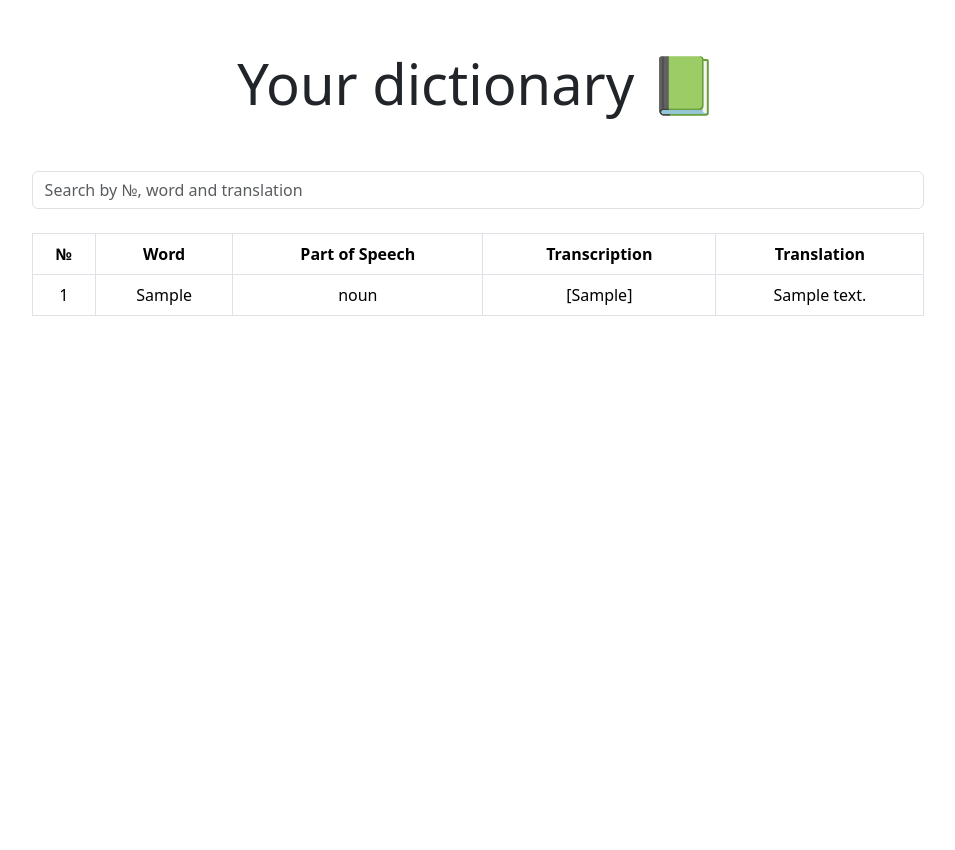
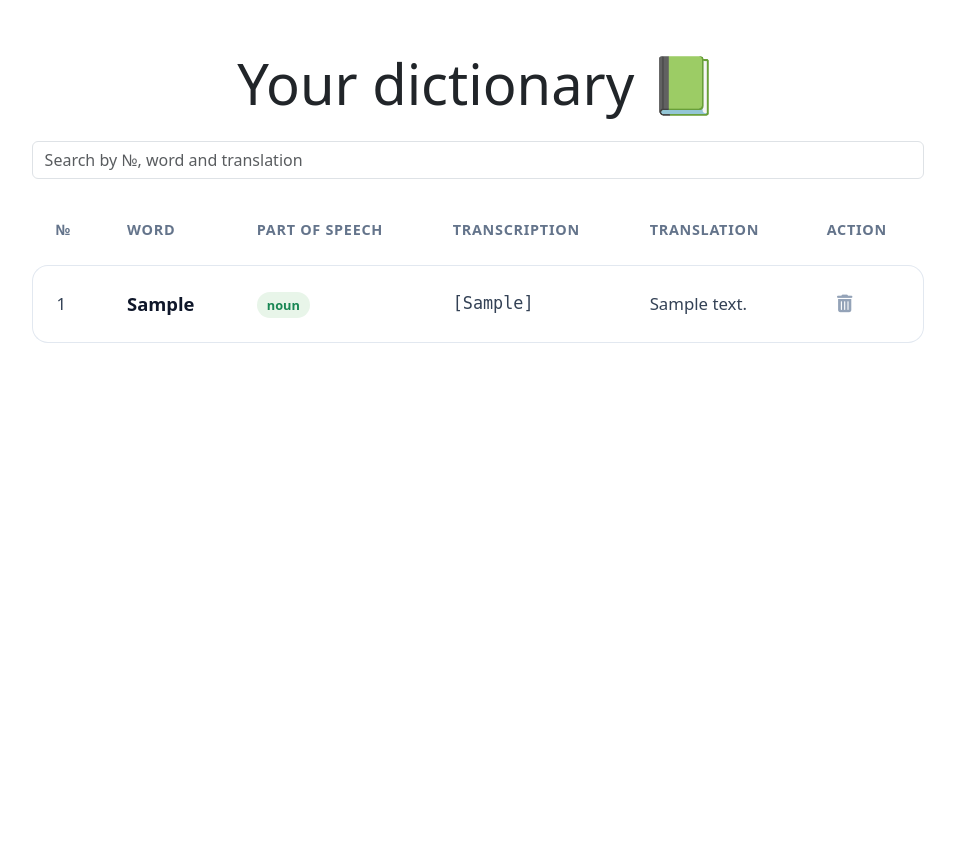
Before and after one commit to MikhailSavenko/memorizeIt, a Django app: page /dictionary/ in a window 1280 px wide. Shown: the part 73-923 px from the top of the page, without its empty margins (162-1117 px from the left). Run offline with Django 5.2, Linux system fonts and the light colour scheme; tables that the repository leaves empty hold one stand-in row (values such as "Sample post"); some libraries are stand-ins or nearby versions.

Commit message:
new dictionary html with delete words

```diff
--- /dev/null
+++ b/static/word/css/dictionary.css
@@ -0,0 +1,127 @@
+/* ==========================================================================
+   СТАРЫЕ СТИЛИ (Внешнее позиционирование страницы)
+   ========================================================================== */
+.dictionary {
+    margin-top: 50px;
+    display: flex;
+    justify-content: center;
+    min-height: 100vh;
+}
+
+.dictionary-content {
+    width: 80%;
+    max-width: 1100px; /* Защита от избыточного растягивания на огромных мониторах */
+}
+
+.dictionary-content h2 {
+    margin-bottom: 30px;
+    text-align: center; /* Заголовок "Your dictionary" оставляем строго по центру */
+}
+
+/* ==========================================================================
+   НОВЫЕ СТИЛИ (Превращение таблицы в список парящих плашек)
+   ========================================================================== */
+
+/* Сброс стандартных рамок и создание воздуха между строками */
+.dictionary-clean-table {
+  width: 100%;
+  border-collapse: separate;
+  border-spacing: 0 16px; /* Создает красивый пустой шаг между плашками */
+}
+
+/* Стилизация заголовков таблицы (Шапка) */
+.dictionary-clean-table th {
+  color: #64748b;
+  font-size: 0.9rem;
+  font-weight: 600;
+  text-transform: uppercase;
+  letter-spacing: 0.05em;
+  padding: 0 24px 8px 24px;
+  border: none;
+}
+
+/* СТИЛИЗАЦИЯ СТРОКИ-ПЛАШКИ (Стиль большой карточки слова) */
+.word-table-row {
+  background: #ffffff;
+  cursor: pointer;
+  transition: all 0.2s ease-in-out;
+}
+
+/* Скругления углов по краям плашки */
+.word-table-row td:first-child {
+  border-top-left-radius: 16px;
+  border-bottom-left-radius: 16px;
+  border-left: 1px solid #e2e8f0;
+}
+.word-table-row td:last-child {
+  border-top-right-radius: 16px;
+  border-bottom-right-radius: 16px;
+  border-right: 1px solid #e2e8f0;
+}
+
+/* Настройки внутренних ячеек плашки */
+.word-table-row td {
+  padding: 20px 24px;
+  font-size: 1.05rem;
+  color: #334155;
+  border-top: 1px solid #e2e8f0;
+  border-bottom: 1px solid #e2e8f0;
+  background: #ffffff;
+  vertical-align: middle; /* Идеальное центрирование всех элементов строки по вертикали */
+}
+
+/* Эффект парения и мягкой тени при наведении на строчку-плашку */
+.word-table-row:hover td {
+  background-color: #ffffff !important;
+  border-color: #cbd5e1;
+}
+.word-table-row:hover {
+  transform: translateY(-2px);
+  box-shadow: 0 8px 20px rgba(0, 0, 0, 0.04);
+}
+
+/* Зеленый мини-бейдж части речи */
+.badge-part-of-speech-mini {
+  background-color: #e8f5e9;
+  color: #198754;
+  padding: 4px 10px;
+  border-radius: 20px;
+  font-weight: 600;
+  font-size: 0.8rem;
+}
+
+/* Шрифт самого слова */
+.cell-word strong {
+  color: #0f172a;
+  font-size: 1.15rem;
+}
+
+/* Транскрипция monospace шрифтом */
+.cell-transcription {
+  font-family: monospace;
+  color: #64748b;
+}
+
+/* МИНИМАЛИСТИЧНАЯ МУСОРКА В КОНЦЕ ПЛАШКИ */
+.btn-delete-table-row {
+  background: transparent;
+  border: none;
+  color: #94a3b8;
+  font-size: 1.1rem;
+  padding: 6px;
+  cursor: pointer;
+  border-radius: 50%;
+  display: inline-flex;
+  align-items: center;
+  justify-content: center;
+  width: 36px;
+  height: 36px;
+  transition: all 0.15s ease-in-out;
+}
+
+/* При наведении мусорка аккуратно загорается красным */
+.btn-delete-table-row:hover {
+  background-color: #fef2f2;
+  color: #dc3545;
+  transform: scale(1.1);
+}
--- a/static/word/css/main.css
+++ b/static/word/css/main.css
@@ -26,27 +26,4 @@
     height: 80vh;
 }
 
-.dictionary {
-    margin-top: 50px;
-    display: flex;
-    justify-content: center;
-    min-height: 100vh;
-
-}
-
-.dictionary-content {
-    text-align: center;
-    width: 80%;
-}
-
-.dict_words ul {
-    text-align: left;
-    display: inline-block;   /* Чтобы не растягивался на всю ширину */
-    margin-top: 20px;
-}
-
-.dictionary-content h2 {
-    margin-bottom: 30px;
-}
-
 .style-pointer { cursor: pointer;}
--- a/templates/word/dictionary.html
+++ b/templates/word/dictionary.html
@@ -5,41 +5,69 @@
 
 {% block content %}
 <link rel="stylesheet" href="{% static 'word/css/pagination.css' %}">
+<link rel="stylesheet" href="{% static 'word/css/dictionary.css' %}">
+
   <div class="dictionary">
-    <div class="dictionary-content">
-      <h2 class="display-4">Your dictionary 📗</h2>
-      <br>
+    <!-- Обернули таблицу в контейнер для контроля максимальной ширины -->
+    <div class="dictionary-content dictionary-table-container">
+      <h2 class="display-4 text-center mb-4">Your dictionary 📗</h2>
+
       <form action="{% url 'word:dictionary' %}" method="get">
-        <input type="text" name="search_dict" placeholder="Search by №, word and translation" class="form-control" />
+        <input type="text" name="search_dict" placeholder="Search by №, word and translation" class="form-control mb-4" />
       </form>
-      <br>
-      <table class="table table-bordered table-hover">
-        <thead class="thead-light">
+
+      <!-- Убрали Bootstrap-классы table/table-bordered и дали свой чистый класс -->
+      <table class="dictionary-clean-table">
+        <thead>
           <tr>
-            <th>№</th>
-            <th>Word</th>
-            <th>Part of Speech</th>
-            <th>Transcription</th>
-            <th>Translation</th>
+            <th class="col-num">№</th>
+            <th class="col-word">Word</th>
+            <th class="col-pos">Part of Speech</th>
+            <th class="col-transcription">Transcription</th>
+            <th class="col-translation">Translation</th>
+            <th class="col-actions">Action</th>
           </tr>
         </thead>
         <tbody>
           {% widthratio page_obj.number|add:"-1" 1 page_obj.paginator.per_page as start_index%}
           {% for word in page_obj %}
-            <tr id="word-{{ word.id }}" hx-get="{{ word.get_absolute_url }}" hx-trigger="click" hx-target="body" hx-push-url="true" class="style-pointer">
-              <td>{{ start_index|add:forloop.counter }}</td>
-              <td>{{ word.word }}</td>
-              <td>{{ word.part_of_speech }}</td>
-              <td>[{{ word.transcription }}]</td>
-              <td>{{ word.translations_string }}</td>
+            <!-- Каждая строка — независимая белая плашка -->
+            <tr id="word-{{ word.id }}"
+                hx-get="{{ word.get_absolute_url }}"
+                hx-trigger="click"
+                hx-target="body"
+                hx-push-url="true"
+                class="word-table-row">
+
+              <td class="cell-num">{{ start_index|add:forloop.counter }}</td>
+              <td class="cell-word"><strong>{{ word.word }}</strong></td>
+              <td class="cell-pos"><span class="badge-part-of-speech-mini">{{ word.part_of_speech }}</span></td>
+              <td class="cell-transcription">{% if word.transcription %}[{{ word.transcription }}]{% else %}—{% endif %}</td>
+              <td class="cell-translation">{{ word.translations_string }}</td>
+
+              <td class="cell-actions">
+                <!-- Дали класс btn-delete-table-row, настроили точечное удаление строки без перезагрузки -->
+                <button class="btn-delete-table-row"
+                        hx-post="{% url 'word:word_delete' word.slug %}"
+                        hx-confirm="Are you sure you want to delete the word '{{ word.word }}'?"
+                        hx-headers='{"X-CSRFToken": "{{ csrf_token }}"}'
+                        hx-target="body"
+                        hx-swap="outerHTML"
+                        hx-trigger="click consume"
+                        title="Delete word">
+                          <i class="fa-solid fa-trash-can"></i>
+                </button>
+              </td>
             </tr>
           {% endfor %}
         </tbody>
       </table>
+
       {% include "partials/pagination.html" %}
       </div>
     </div>
   </div>
+
 {% if highlight_id %}
   <div id="dictionary-table" data-highlight-id="{{ highlight_id }}"></div>
   <script src="{% static 'word/js/dict_search.js' %}"></script>
```
